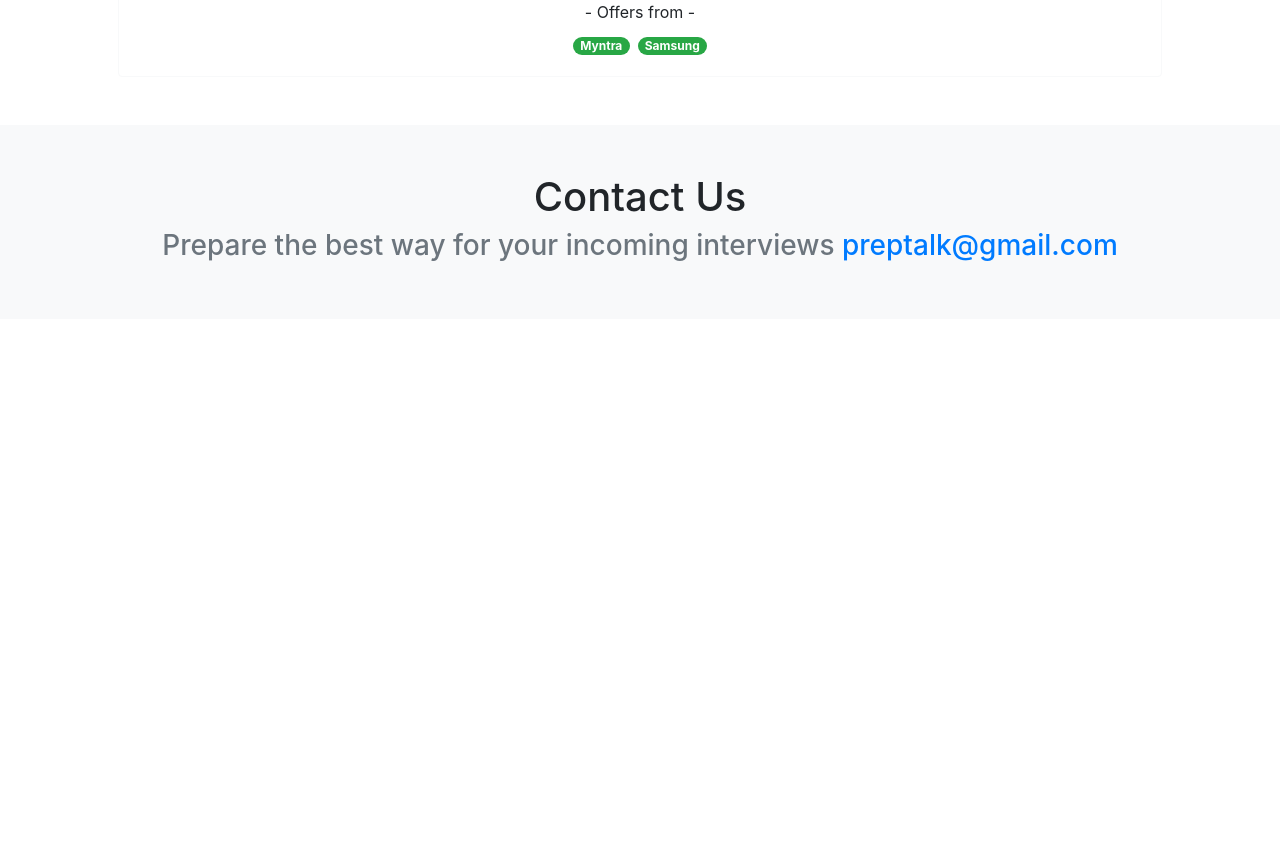
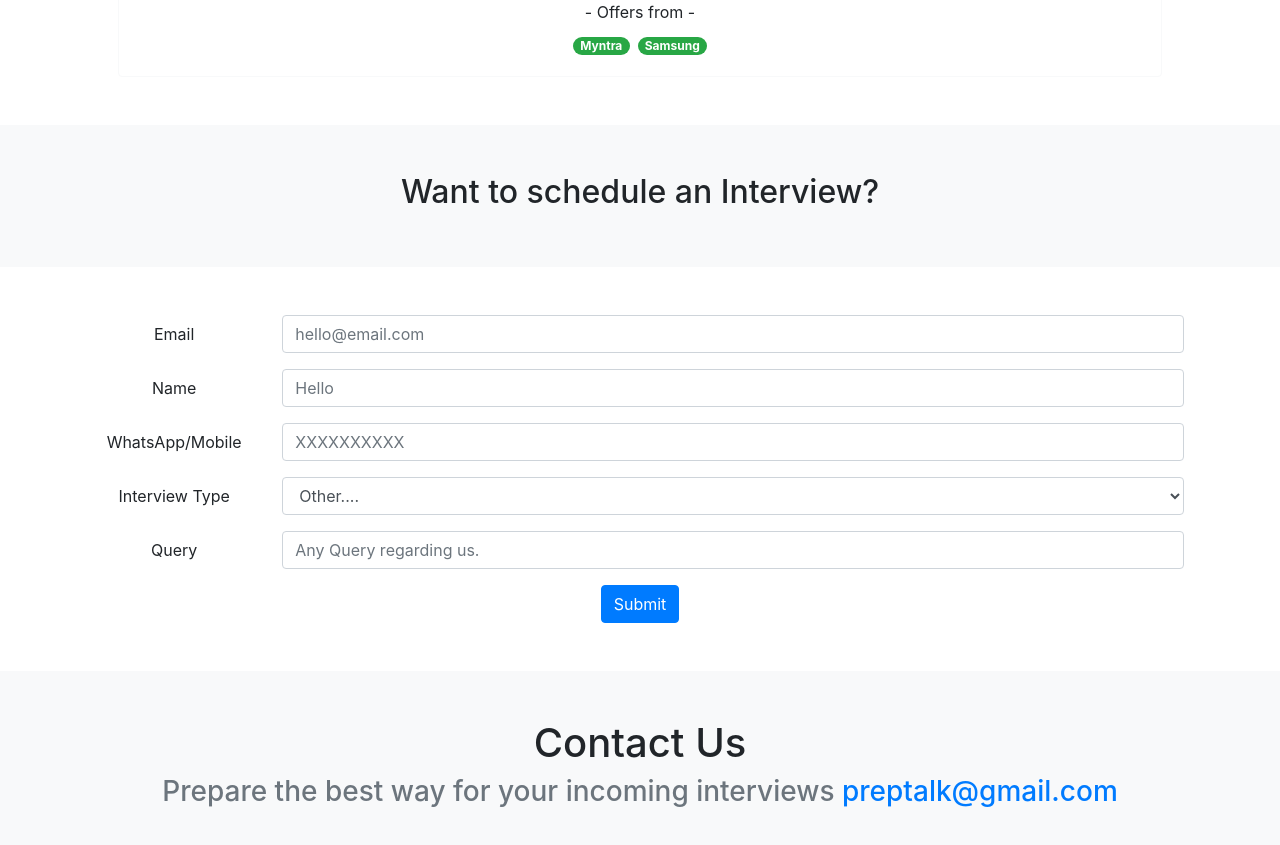
Before and after one commit to saikuNoCoda/preptalk, a React (Create React App) app: page / in a window 1280 px wide. Shown: the part 3360-4205 px from the top of the page. Before the commit the page ends 3679 px from the top, so only its background shows below. Built offline with nearby package versions, Linux system fonts and the light colour scheme.

Commit message:
Form Added

```diff
--- a/package.json
+++ b/package.json
@@ -9,6 +9,7 @@
     "@testing-library/react": "^9.5.0",
     "@testing-library/user-event": "^7.2.1",
     "bootstrap": "^4.5.2",
+    "emailjs-com": "^2.6.3",
     "react": "^16.13.1",
     "react-bootstrap": "^1.3.0",
     "react-dom": "^16.13.1",
--- a/src/App.js
+++ b/src/App.js
@@ -8,7 +8,7 @@ import Pricing from "./components/Pricing";
 import Testimonial from "./components/Testimonial";
 import Team from "./components/Team";
 import Contact from "./components/Contact";
-
+import ContactForm from "./components/ContactForm";
 
 import './App.css'
 
@@ -21,6 +21,7 @@ function App() {
       <Pricing />
       <Testimonial />
       <Team />
+      <ContactForm />
       <Contact />
     </div>
   );
--- /dev/null
+++ b/src/components/ContactForm.js
@@ -0,0 +1,141 @@
+import React, { useState, useEffect } from 'react';
+import 'bootstrap/dist/css/bootstrap.min.css';
+import { Form,Row,Col,Button,Alert,Spinner } from 'react-bootstrap';
+import * as emailjs from 'emailjs-com';
+
+emailjs.init('user_R1cNpl9DL7glx4NqeGdyw');
+
+const Contact = () => {
+
+    const [name,setName] = useState("");
+    const [email,setEmail] = useState("");
+    const [mobile,setMobile] = useState("");
+    const [plan,setPlan] = useState("Other...");
+    const [message,setMessage] = useState("");
+    const [sumbitMessage,setSubmitMessage] = useState("");
+    const [show,setShow] = useState(false);
+    const [variant,setVariant] = useState("");
+    const [loadings,setLoadings] = useState(false);
+
+    useEffect(() => {
+        if(sumbitMessage === "Oops, Something went wrong"){
+            setShow(true);
+            setVariant("danger");
+        }else if(sumbitMessage === "Successfully Submitted!!"){
+            setShow(true);
+            setVariant("success");
+        }else {
+            setShow(false);
+        }
+    }, [sumbitMessage]);
+
+    useEffect(() => {
+        setSubmitMessage("");
+    }, [email,name,mobile,plan,message]);
+
+    const handleSubmit = (e) => {
+        e.preventDefault();
+
+        setLoadings(true);
+        setSubmitMessage("");
+
+        var templateParams = {
+            from_email: email,
+            from_name: name,
+            from_mobile: mobile,
+            from_plan: plan,
+            from_message: message
+        };
+
+        emailjs.send(
+            'divyanshverma12',
+            'template_g3rq2vl',
+            templateParams,
+        ).then(() => {
+            setSubmitMessage("Successfully Submitted!!");
+        }).catch((err) => {
+            console.log(err);
+            setSubmitMessage("Oops, Something went wrong");
+        });
+
+        setName("");
+        setEmail("");
+        setMobile("");
+        setPlan("");
+        setMessage("");
+        setLoadings(false);
+    };
+
+    return (
+        <div>
+            <div className="text-center bg-light p-5">
+                <h2>Want to schedule an Interview?</h2>
+            </div>
+
+            <Alert className="text-center" variant={variant} show={show}>
+                {sumbitMessage}
+            </Alert>
+
+            <Form className="p-5 mx-5 text-center" onSubmit={handleSubmit}>
+                <Form.Group as={Row} controlId="Email">
+                    <Form.Label column sm={2}>
+                        Email
+                    </Form.Label>
+                    <Col sm={10}>
+                        <Form.Control type="email" placeholder="hello@email.com"
+                        value={email} onChange={(e) => setEmail(e.target.value)}/>
+                    </Col>
+                </Form.Group>
+                <Form.Group as={Row} controlId="Name">
+                    <Form.Label column sm={2}>
+                        Name
+                    </Form.Label>
+                    <Col sm={10}>
+                        <Form.Control type="name" placeholder="Hello"
+                        value={name} onChange={(e) => setName(e.target.value)} />
+                    </Col>
+                </Form.Group>
+                <Form.Group as={Row} controlId="Number">
+                    <Form.Label column sm={2}>
+                        WhatsApp/Mobile
+                    </Form.Label>
+                    <Col sm={10}>
+                        <Form.Control type="text" placeholder="XXXXXXXXXX"
+                        value={mobile} onChange={(e) => setMobile(e.target.value)} />
+                    </Col>
+                </Form.Group>
+                <Form.Group as={Row} controlId="Plan">
+                    <Form.Label column sm={2}>Interview Type</Form.Label>
+                    <Col sm={10}>
+                        <Form.Control as="select" defaultValue="Other..."
+                        value={plan} onChange={(e) => setPlan(e.target.value)} >
+                            <option>Other....</option>
+                            <option>1 DSA</option>
+                            <option>3 DSA</option>
+                            <option>1 HR</option>
+                            <option>1 DSA + 1 HR</option>
+                            <option>2 DSA + 1 HR</option>
+                            <option>3 DSA (Difficult)</option>
+                        </Form.Control>
+                    </Col>
+                </Form.Group>
+                <Form.Group as={Row} controlId="Message">
+                    <Form.Label column sm={2}>
+                        Query
+                    </Form.Label>
+                    <Col sm={10}>
+                        <Form.Control type="text" placeholder="Any Query regarding us."
+                        value={message} onChange={(e) => setMessage(e.target.value)} />
+                    </Col>
+                </Form.Group>
+
+                <Button type="submit" disabled={loadings}>
+                    Submit
+                </Button>
+
+            </Form>
+        </div>
+    );
+};
+
+export default Contact;
```
Also changed, not shown: 1 other file (tests, documents, lock files or other folders).
